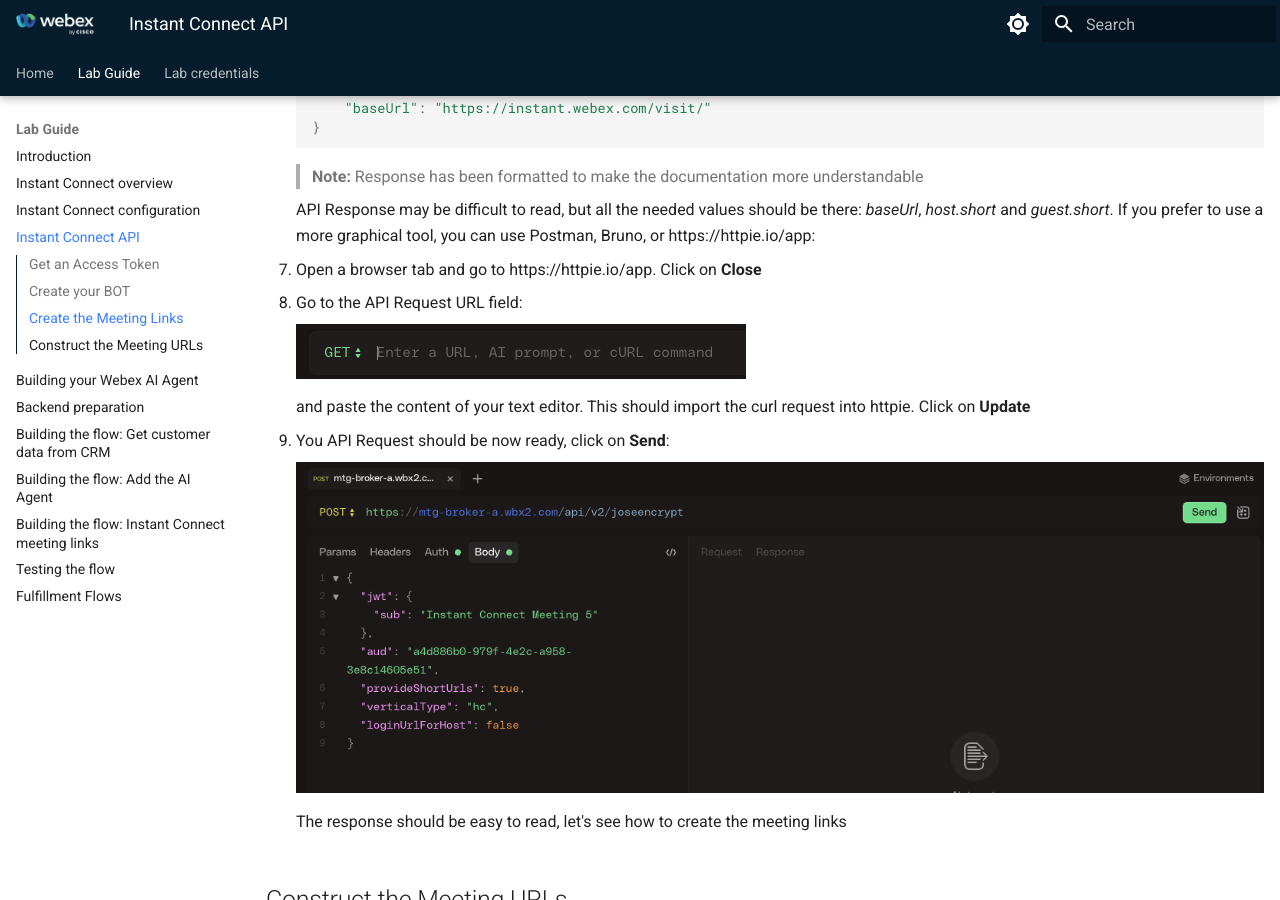
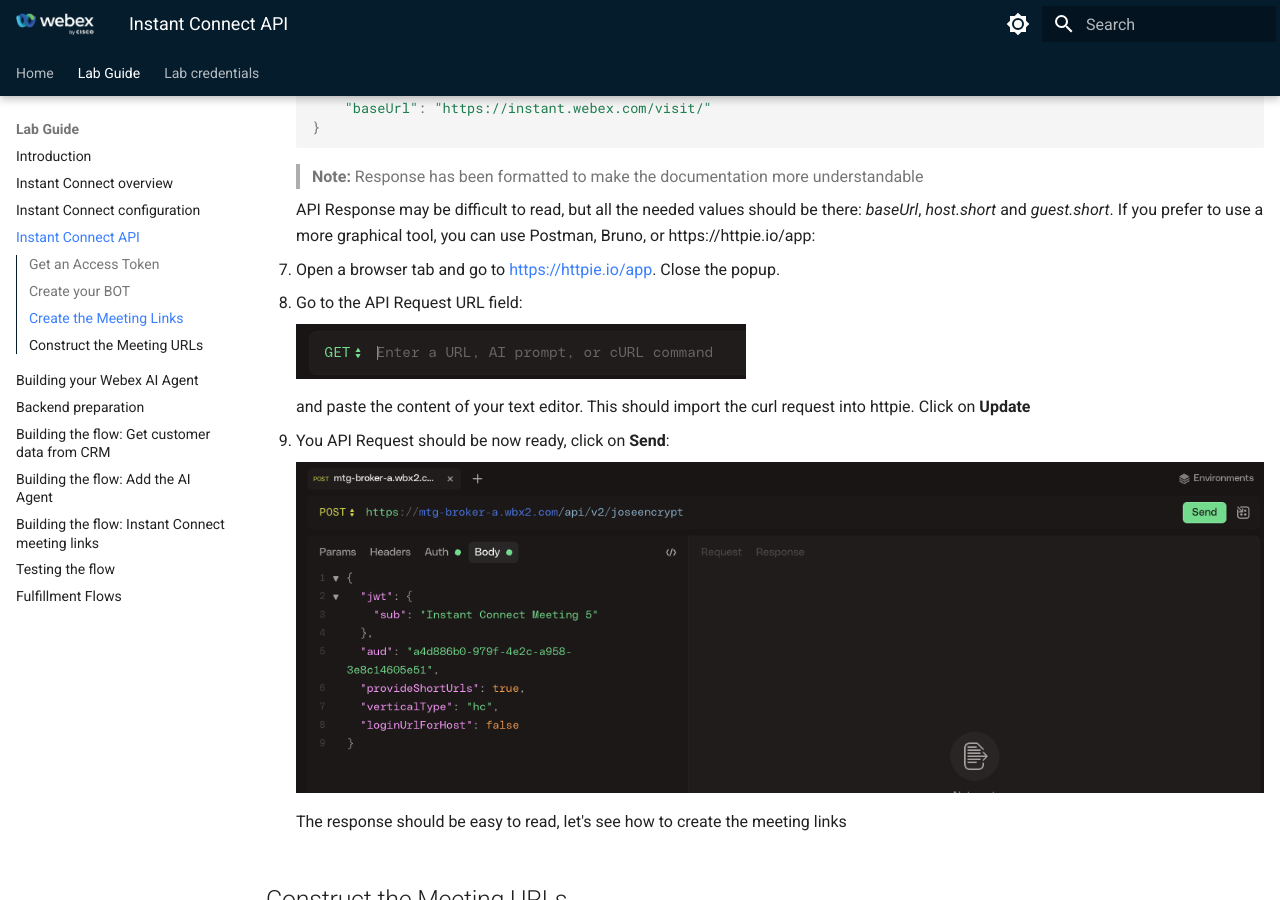
Before and after one commit to WebexCC-SA/LAB-2857, an MkDocs documentation site: the page built from docs/03-instantconnectapi.md, in a window 1280 px wide and 900 px high, scrolled down 2099 px. Built offline with MkDocs 1.6.1 and Material for MkDocs 9.7.7, drawn with Linux system fonts in a browser that asks for light colours.

Commit message:
urls clickable

```diff
--- a/docs/03-instantconnectapi.md
+++ b/docs/03-instantconnectapi.md
@@ -95,7 +95,7 @@
 
     API Response may be difficult to read, but all the needed values should be there: _baseUrl_, _host.short_ and _guest.short_. If you prefer to use a more graphical tool, you can use Postman, Bruno, or https://httpie.io/app:
 
-1. Open a browser tab and go to https://httpie.io/app. Click on **Close**
+1. Open a browser tab and go to [https://httpie.io/app](https://httpie.io/app). Close the popup.
 
 2. Go to the API Request URL field:
 
```
Also changed, not shown: docs/04-ai-agent-create.md (+1 -1 lines), docs/06-connectflow-01.md (+1 -1 lines).
